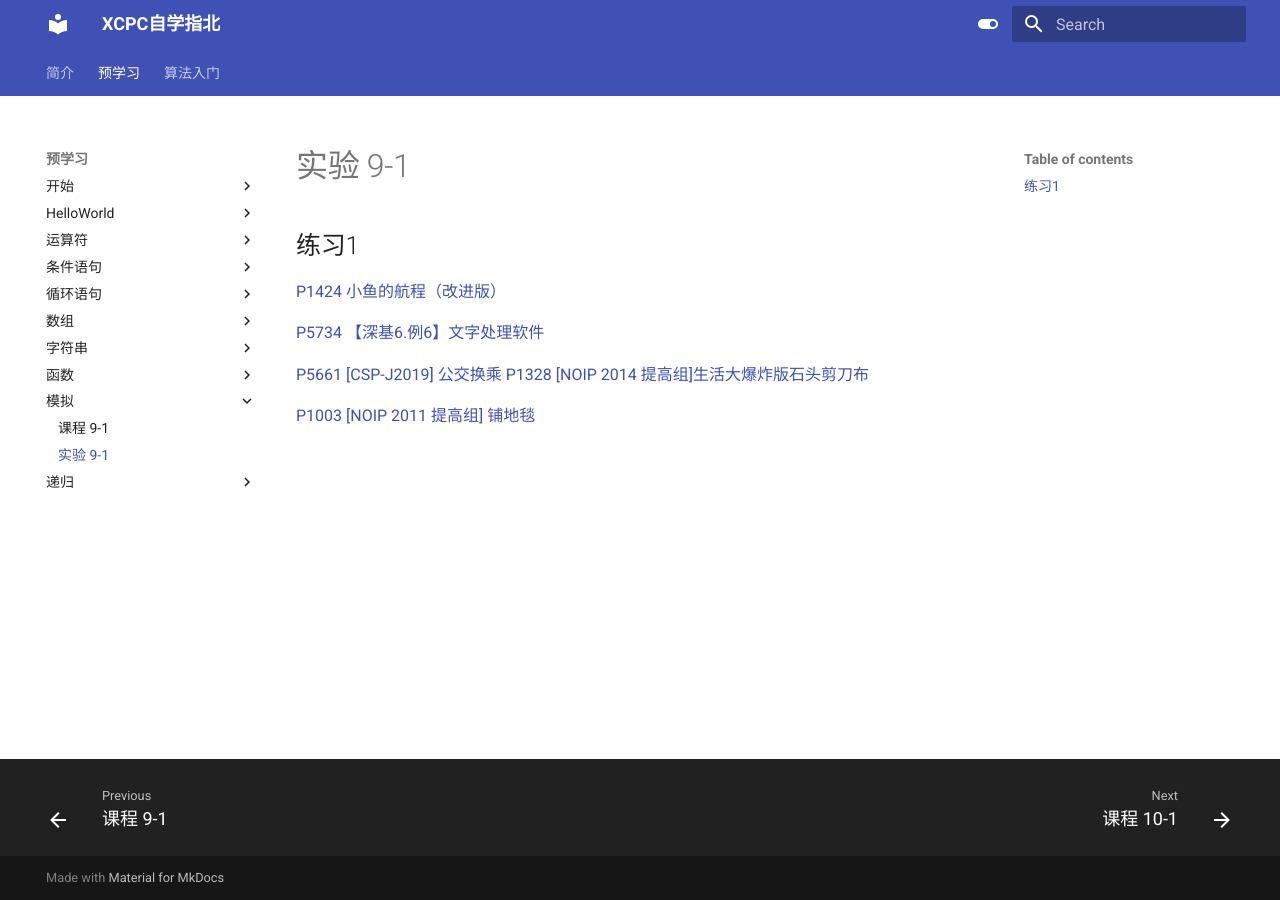
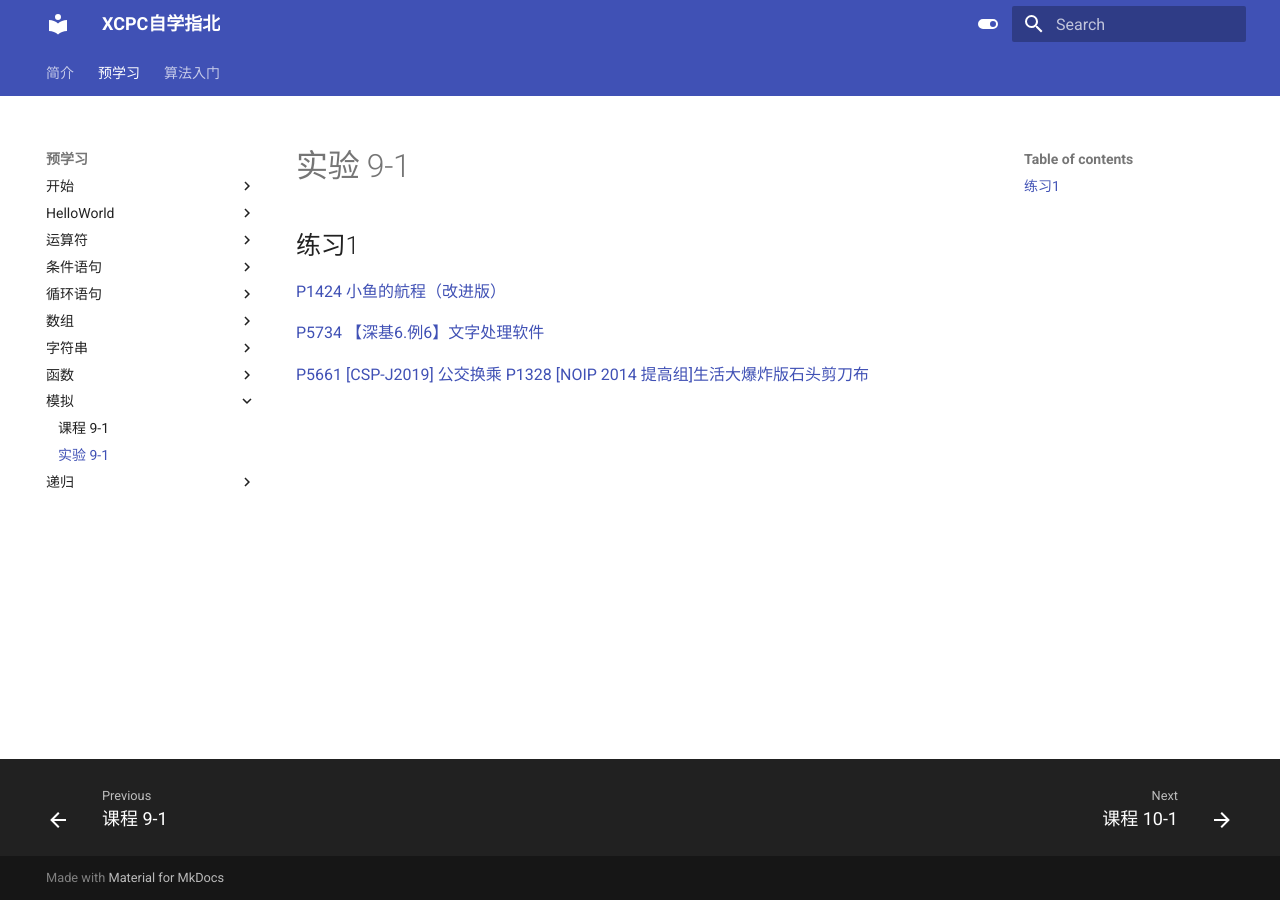
Before and after one commit to chengyiwei/mkdocs, an MkDocs documentation site: the page built from docs/A/9-simulation/lab-1.md, in a window 1280 px wide. Built offline with MkDocs 1.6.1 and Material for MkDocs 9.7.7, drawn with Linux system fonts in a browser that asks for light colours.

Commit message:
删除铺地毯

```diff
--- a/docs/A/9-simulation/lab-1.md
+++ b/docs/A/9-simulation/lab-1.md
@@ -6,5 +6,3 @@
 
 [P5661 [CSP-J2019] 公交换乘](https://www.luogu.com.cn/problem/P5661)
 [P1328 [NOIP 2014 提高组]生活大爆炸版石头剪刀布](https://www.luogu.com.cn/problem/P1328)
-
-[P1003 [NOIP 2011 提高组] 铺地毯](https://www.luogu.com.cn/problem/P1003)
```
